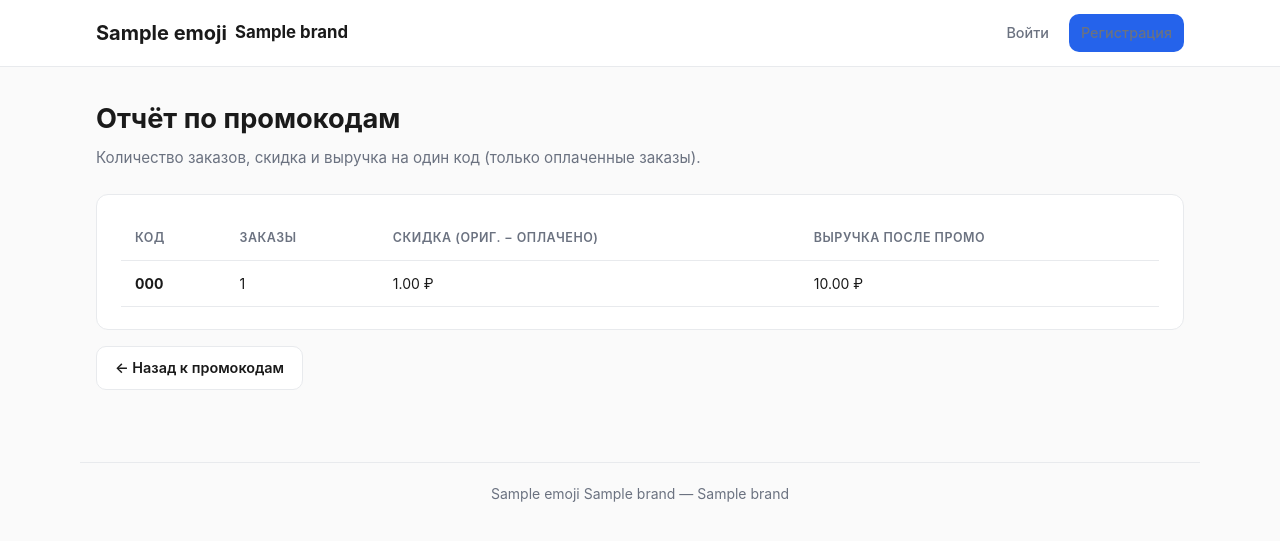
After one commit to xxldrago/vpn-shop, a FastAPI app: template templates/admin/promo_report.html in a window 1280 px wide. The commit adds this page. Shown: the top 541 px of the page. Run offline with FastAPI, Linux system fonts and the light colour scheme; the template is opened without the code that fills it: most values are stand-ins (such as "Sample title", 1, 10 or a date in 2020).

Commit message:
feat(03-04): admin report route + template + unauth gate test

```diff
--- a/app.py
+++ b/app.py
@@ -1097,6 +1097,13 @@ async def admin_promos_delete(request: Request, promo_id: int):
     return RedirectResponse(url="/admin/promos", status_code=303)
 
 
+@app.get("/admin/promos/report", response_class=HTMLResponse)
+async def admin_promos_report(request: Request):
+    require_admin(request)
+    rows = services.get_promo_report()
+    return render(request, "admin/promo_report.html", rows=rows)
+
+
 @app.get("/admin/orders", response_class=HTMLResponse)
 async def admin_orders(request: Request, status: str = ""):
     require_admin(request)
--- /dev/null
+++ b/templates/admin/promo_report.html
@@ -0,0 +1,29 @@
+{% extends "base.html" %}
+{% block content %}
+<div class="page-title">Отчёт по промокодам</div>
+<div class="page-sub">Количество заказов, скидка и выручка на один код (только оплаченные заказы).</div>
+
+<div class="card">
+  <div class="table-wrap">
+    <table>
+      <thead><tr><th>Код</th><th>Заказы</th><th>Скидка (ориг. − оплачено)</th><th>Выручка после промо</th></tr></thead>
+      <tbody>
+        {% for r in rows %}
+        <tr>
+          <td><strong>{{ r.code }}</strong></td>
+          <td>{{ r.orders_count }}</td>
+          <td>{{ "%.2f"|format(r.total_discount) }} ₽</td>
+          <td>{{ "%.2f"|format(r.revenue_after_promo) }} ₽</td>
+        </tr>
+        {% else %}
+        <tr><td colspan="4" class="muted center">Отчёта пока нет — создайте промокоды</td></tr>
+        {% endfor %}
+      </tbody>
+    </table>
+  </div>
+</div>
+
+<div class="mt-2">
+  <a class="btn btn-outline" href="/admin/promos">← Назад к промокодам</a>
+</div>
+{% endblock %}
--- a/templates/admin/promos.html
+++ b/templates/admin/promos.html
@@ -1,7 +1,7 @@
 {% extends "base.html" %}
 {% block content %}
 <div class="page-title">Промокоды</div>
-<div class="page-sub">Создание и управление скидочными кодами.</div>
+<div class="page-sub">Создание и управление скидочными кодами. <a href="/admin/promos/report" style="color:var(--accent);">Отчёт по кодам</a></div>
 
 <div class="card mb-2">
   <div class="card-title">Новый промокод</div>
```
Also changed, not shown: tests/test_promo_admin.py (+17 -0 lines).
